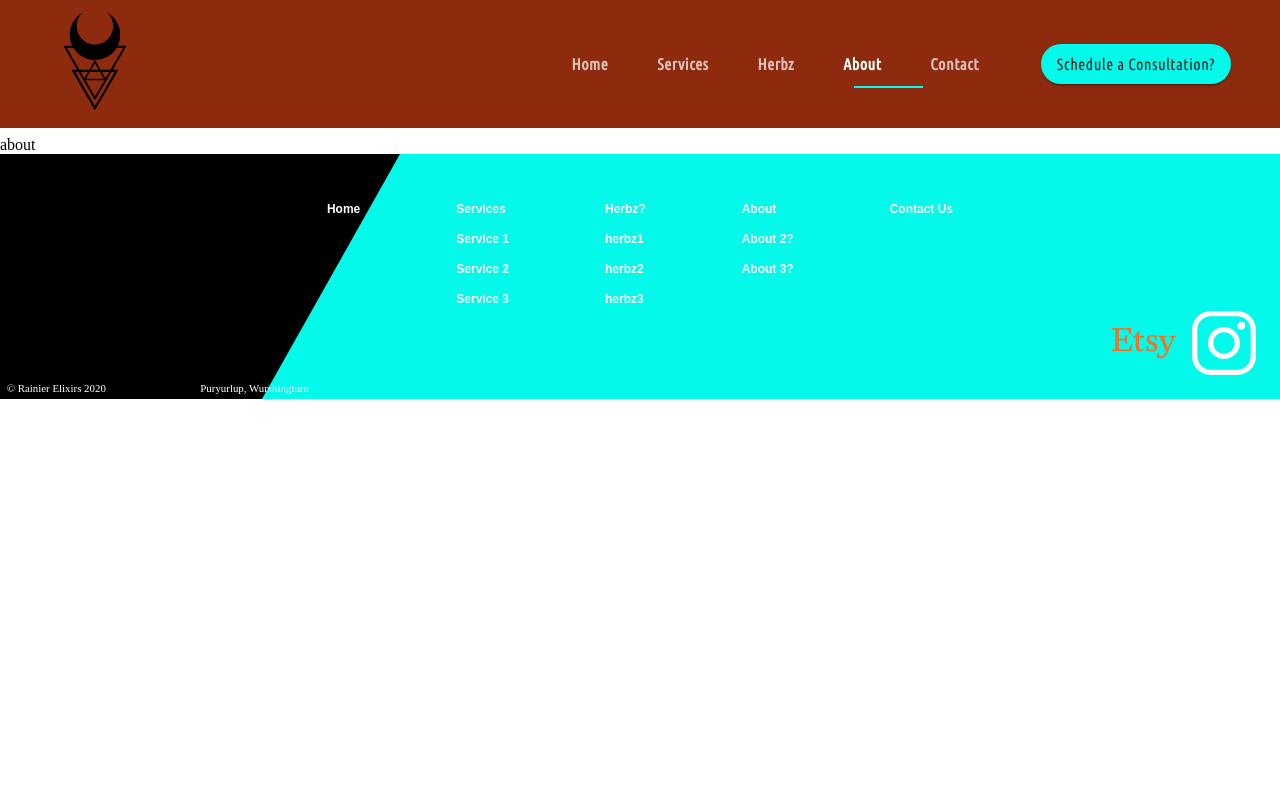
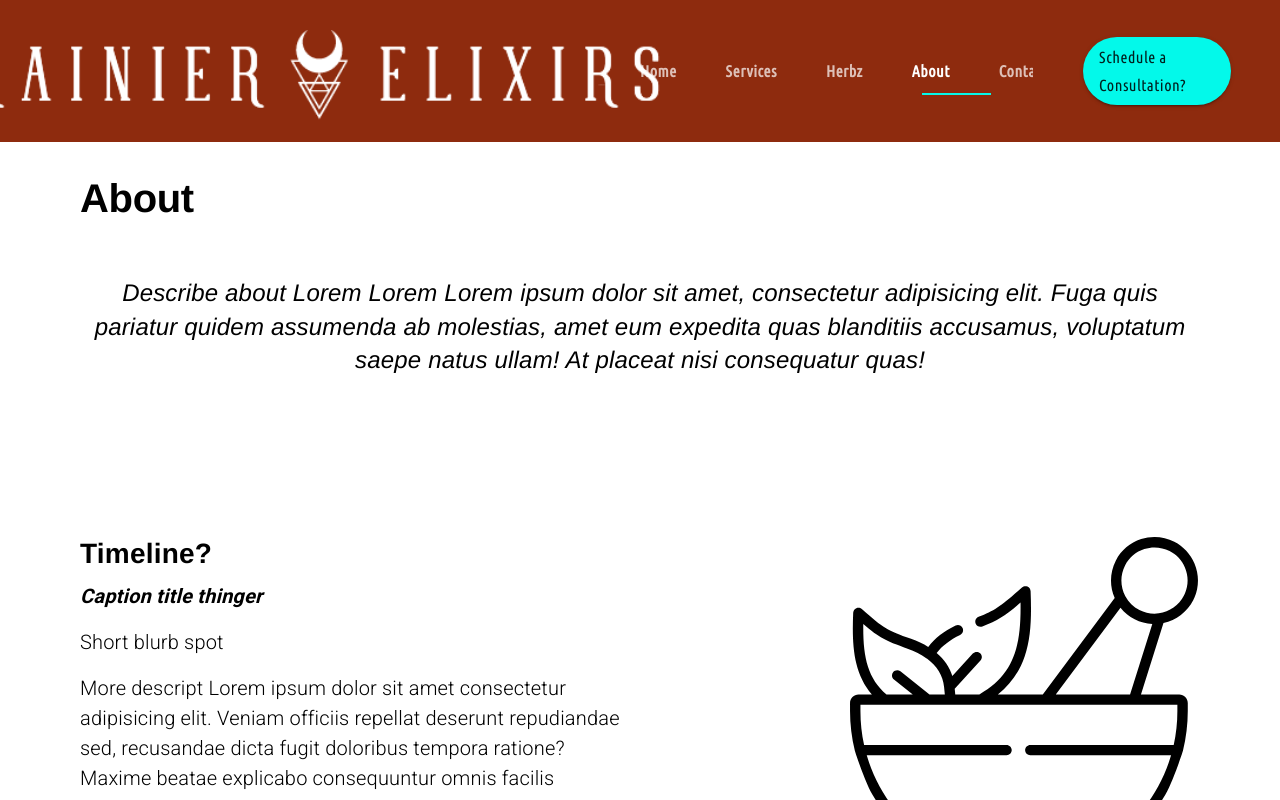
Before and after one commit to brickatyourfeet/rainier-elixirs, a React (Create React App) app: page /about in a window 1280 px wide. Shown: the top 800 px of the page. Built offline with nearby package versions, Linux system fonts and the light colour scheme.

Commit message:
commit before moving to next

```diff
--- a/package.json
+++ b/package.json
@@ -9,9 +9,11 @@
     "@testing-library/jest-dom": "^4.2.4",
     "@testing-library/react": "^9.3.2",
     "@testing-library/user-event": "^7.1.2",
+    "axios": "^0.21.1",
     "lodash": "^4.17.21",
     "react": "^16.13.1",
     "react-dom": "^16.13.1",
+    "react-juicer-feed": "0.0.2-alpha-4",
     "react-lottie": "^1.2.3",
     "react-router-dom": "^5.2.0",
     "react-scripts": "3.4.3"
--- a/src/components/App.js
+++ b/src/components/App.js
@@ -6,7 +6,10 @@ import Services from './Services'
 import Service1 from './Service1'
 import Service2 from './Service2'
 import Service3 from './Service3';
+import About from './About'
+import Contact from './Contact'
 import Herbz from './Herbz'
+import Consultation from './Consultation'
 import { ThemeProvider } from '@material-ui/styles'
 import { BrowserRouter, Route, Switch } from 'react-router-dom'
 import theme from './ui/Theme'
@@ -28,12 +31,11 @@ function App() {
           <Route exact path='/services' render={(props) => <Services {...props} setValue={setValue} setSelectedIndex={setSelectedIndex} setBgImgNum={setBgImgNum}/>}/>
           <Route exact path='/service1' render={(props) => <Service1 {...props} setValue={setValue} setSelectedIndex={setSelectedIndex} setBgImgNum={setBgImgNum}/>}/>
           <Route exact path='/service2' render={(props)=> <Service2 {...props} setValue={setValue} setSelectedIndex={setSelectedIndex} setBgImgNum={setBgImgNum}/>}/>
-          <Route exact path='/service3' component={()=> <div>placeholder component</div>}/>
-          {/*<Route exact path='/service3' render={(props)=> <Service3 {...props} setValue={setValue} setSelectedIndex={setSelectedIndex} setBgImgNum={setBgImgNum}/>}/>*/}
+          <Route exact path='/service3' render={(props)=> <Service3 {...props} setValue={setValue} setSelectedIndex={setSelectedIndex} setBgImgNum={setBgImgNum}/>}/>
           <Route exact path='/herbz' render={(props)=> <Herbz {...props} setValue={setValue} setSelectedIndex={setSelectedIndex} setBgImgNum={setBgImgNum}/>}/>
-          <Route exact path='/about' component={()=> <div>about</div>}/>
-          <Route exact path='/contact' component={()=> <div>contact</div>}/>
-          <Route exact path='/consultation' component={()=> <div>consult</div>}/>
+          <Route exact path='/about' render={(props)=> <About {...props} setValue={setValue} setSelectedIndex={setSelectedIndex} setBgImgNum={setBgImgNum}/>}/>
+          <Route exact path='/contact' render={(props)=> <Contact {...props} setValue={setValue} setSelectedIndex={setSelectedIndex} setBgImgNum={setBgImgNum}/>}/>
+          <Route exact path='/consultation' render={(props)=> <Consultation {...props} setValue={setValue} setSelectedIndex={setSelectedIndex} setBgImgNum={setBgImgNum}/>}/>
         </Switch>
         <Footer setValue={setValue} setSelectedIndex={setSelectedIndex}/>
       </BrowserRouter>
--- a/src/components/Herbz.js
+++ b/src/components/Herbz.js
@@ -1,10 +1,13 @@
 import React from "react";
 import { makeStyles, useTheme } from "@material-ui/core/styles";
 import {Grid, Typography, useMediaQuery} from "@material-ui/core";
+import JuicerFeed from 'react-juicer-feed';
 
-import herbs from "../assets/herbs.svg"
+import herbs from "../assets/herbs.svg";
 
 import CallToAction from "./ui/CallToAction";
+
+const rainierFeed = 'rainierelixirs';
 
 const useStyles = makeStyles(theme => ({
   rowContainer: {
@@ -26,7 +29,10 @@ export default function Herbz(props) {
 
   //background color on this container won't account for top padding - move this style later
   return (
-    <Grid container direction="column" style={{backgroundColor: "#607580"}}>
+    <Grid container direction="column" style={{backgroundColor: "#607580", marginTop: "-2rem"}}>
+      {/* <JuicerFeed crossorigin feedId={rainierFeed} style={{}} data-filter="Instagram, Tumblr"/> */}
+      <JuicerFeed feedId={rainierFeed} />
+    {/* <iframe target="_parent" src="https://rainierelixirs.tumblr.com/" width="100%" height="1000" frameborder="0"></iframe> */}
       <Grid
         item
         className={classes.rowContainer}
--- a/src/components/Landing.js
+++ b/src/components/Landing.js
@@ -9,10 +9,10 @@ import CallToAction from "./ui/CallToAction";
 import service1Icon from "../assets/tincture.svg";
 import service2Icon from "../assets/tea-bag.svg";
 import service3Icon from "../assets/green-tea.svg";
-import leaf1Icon from "../assets/leaf1.svg"
-import pongTemp from "../assets/pongtemp.svg"
-import herbzBackground from "../assets/repeatingBackground.svg";
-import infoBackground from "../assets/infoBackground.svg";
+import leaf1Icon from "../assets/leaf1.svg";
+import pongTemp from "../assets/pongtemp.svg";
+import herbzBackground from "../assets/hexlight.svg";
+import infoBackground from "../assets/hexblur1.svg";
 
 const useStyles = makeStyles(theme => ({
   animation: {   //can use lottie or a gif, or just an image/svg
@@ -415,16 +415,16 @@ export default function Landing(props) {
                 style={{ marginBottom: matchesXS ? "10em" : 0 }}
                 direction="column"
               >
-                <Typography variant="h2" style={{ color: "white" }}>
+                <Typography variant="h2" style={{ color: "black" }}>
                   About
                 </Typography>
-                <Typography variant="subtitle2">About descript 1</Typography>
+                <Typography style={{ color: "black", borderColor: "black" }} variant="subtitle2">Lorem ipsum dolor sit amet, consectetur adipisicing elit. Quod, consequatur. Quis ratione provident quos, recusandae assumenda vel ipsum reprehenderit error rerum eum officiis. Incidunt explicabo impedit dolorum alias iusto? Culpa.</Typography>
                 <Grid item>
                   <Button
                     component={Link}
                     to="/about"
                     variant="outlined"
-                    style={{ color: "white", borderColor: "white" }}
+                    style={{ color: "black", borderColor: "black" }}
                     className={classes.learnButton}
                     onClick={() => props.setValue(3)}
                   >
--- a/src/components/ui/CallToAction.js
+++ b/src/components/ui/CallToAction.js
@@ -5,10 +5,10 @@ import ButtonArrow from "./ButtonArrow";
 import { Link, useLocation} from "react-router-dom";
 import _ from 'lodash'
 
-import background0 from "../../assets/1336599.jpg";
-import background1 from "../../assets/1336599.jpg";
-import background2 from "../../assets/1336599.jpg";
-import background3 from "../../assets/1336599.jpg";
+import background0 from "../../assets/ctabg0.jpg";
+import background1 from "../../assets/ctabg1.jpg";
+import background2 from "../../assets/ctabg2.jpg";
+import background3 from "../../assets/ctabg3.jpg";
 import services from "../../assets/1336599.jpg";
 import service1 from "../../assets/1336599.jpg";
 import service2 from "../../assets/1336599.jpg";
@@ -30,7 +30,7 @@ import mobileBackground from "../../assets/tempmobile.jpg";
 
 const doTheBackground = () => {
   //const backgroundEnum = Object.freeze({service1, service2, service3, landing})
-  const bgs = [service1, mobileBackground, herbz, landing]
+  const bgs = [background0, background1, background2, background3]
   console.log(bgs)
   console.log('service 1 ? ' + bgs[0])
   const rando = _.random(0, bgs.length - 1)
--- a/src/components/ui/Header.js
+++ b/src/components/ui/Header.js
@@ -4,7 +4,9 @@ import { makeStyles, useTheme } from '@material-ui/styles'
 import { Link } from 'react-router-dom'
 import MenuIcon from '@material-ui/icons/Menu'
 
-import logo from '../../assets/logo.svg'
+import logo from '../../assets/rainierelixirswidewhite2.svg'
+
+
 
 function ElevationScroll(props) {
   const { children } = props;
@@ -33,7 +35,7 @@ const useStyles = makeStyles(theme => ({
   logo: {  //these will need to change as logos do
     height: "9em",
     marginTop: "0.3em",
-    marginBottom: "-1em",
+    //marginBottom: "-1em",
     [theme.breakpoints.down('md')] : {
       height: '6em'
     },
@@ -161,7 +163,8 @@ export default function Header(props){
     {name: "Services", link: '/services', activeIndex: 1, ariaOwns: anchorEl ? 'simple-menu' : undefined, ariaPopup: anchorEl ? true : undefined, mouseOver: event => handleClick(event)},
     {name: "Herbz", link: '/herbz', activeIndex: 2},
     {name: "About", link: '/about', activeIndex: 3},
-    {name: "Contact", link: '/contact', activeIndex: 4}
+    {name: "Contact", link: '/contact', activeIndex: 4},
+    {name: "Consultation", link: '/consultation', activeIndex: 5}, //adding this here gets rid of index error for 5
   ]
 
 
--- a/src/components/ui/Theme.js
+++ b/src/components/ui/Theme.js
@@ -7,7 +7,7 @@ const customRed = "#8E2B0E"
 const customGrey = "b3b3cc"
 
 export default createMuiTheme({
-  palette: {
+  palette: { //add more color options in the palette
     common: {
       teal: customTeal,
       red: customRed
@@ -86,7 +86,7 @@ export default createMuiTheme({
       fontWeight: "bold"
     }
   },
-  overrides: {
+  overrides: { //for overriding all of a default mui component
     MuiInputLabel: {
       root: {
         color: customTeal,
@@ -99,7 +99,7 @@ export default createMuiTheme({
         fontWeight: 300
       },
       underline: {
-        "&:before": {
+        "&:before": { //before clicking on the input
           borderBottom: `2px solid ${customTeal}`
         },
         "&:hover:not($disabled):not($focused):not($error):before": {
```
Also changed, not shown: 1 other file (tests, documents, lock files or other folders).
